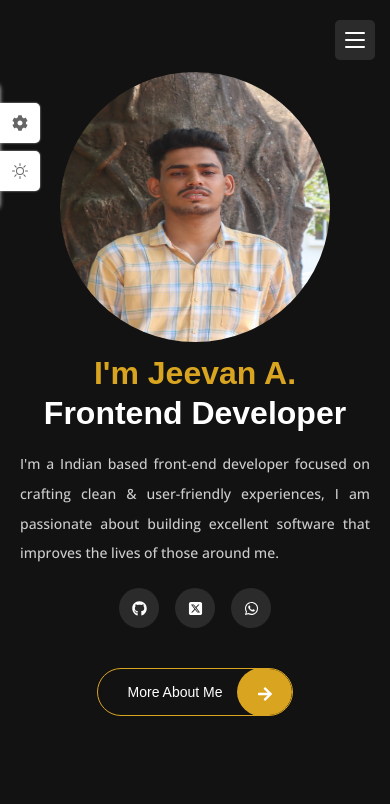
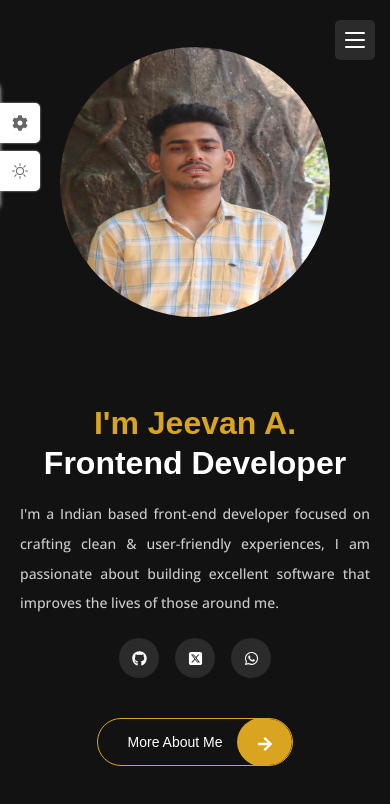
Before and after one commit to JeevanA1999/Portfolio_Jeevan, a React (Vite) app: page / in a window 390 px wide. Shown: the top 804 px of the page. Built offline with nearby package versions, Linux system fonts and the light colour scheme.

Commit message:
img fix1 commit

```diff
--- a/src/index.css
+++ b/src/index.css
@@ -330,7 +330,7 @@
     border-radius: 50%;
   }
   .home__data{
-    margin-top: -100px;
+    /* margin-top: -100px; */
     padding-top: 50px;
   }
 
```
